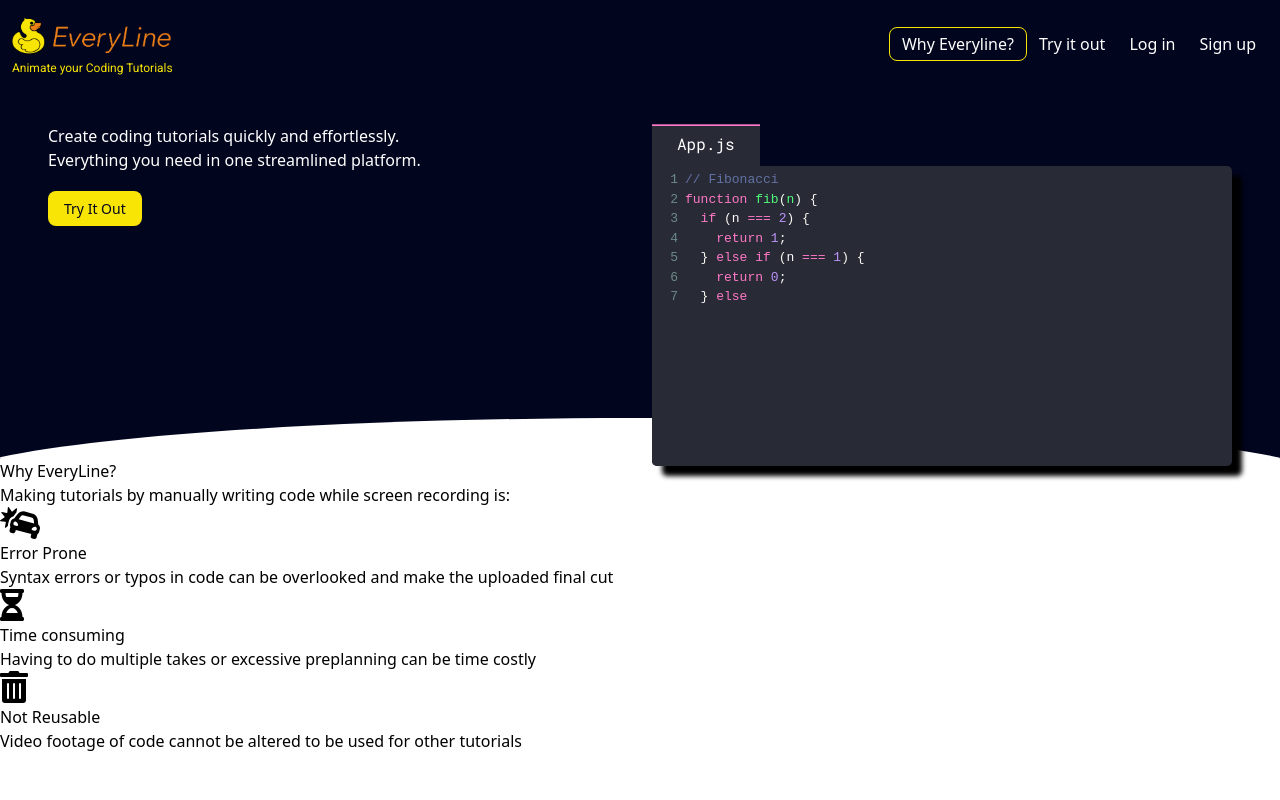
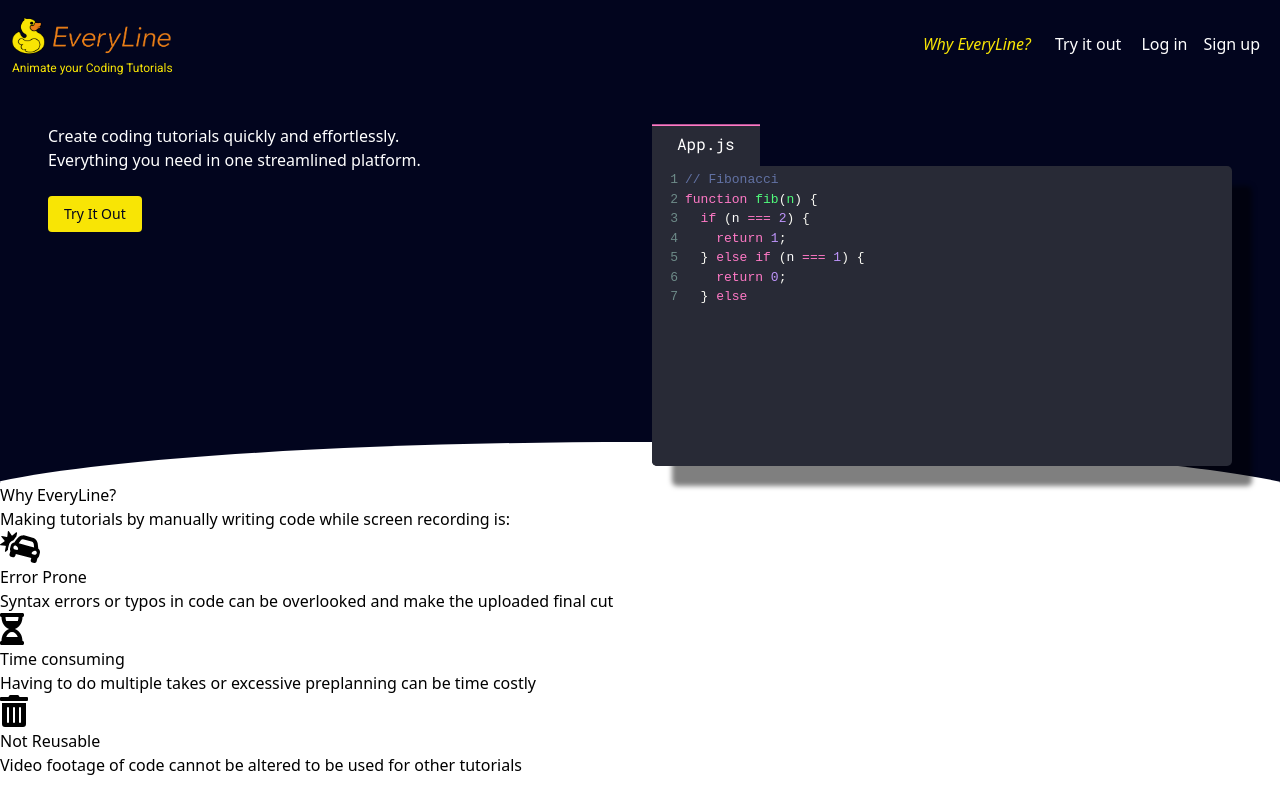
Before and after one commit to andrewroblesdev/EveryLine, a Next.js app: page / in a window 1280 px wide. Built offline with nearby package versions, Linux system fonts and the light colour scheme; what @tailwindcss/typography would draw is missing.

Commit message:
moved links to navbarlinks components

```diff
--- a/components/header/header.js
+++ b/components/header/header.js
@@ -16,7 +16,7 @@ function fib(n) {
 export default function Header() {
   return(
     <div className="bg-everyBlue text-white pt-9">
-      <div className="container mx-auto flex flex-col sm:flex-row sm:px-9">
+      <div className="container mx-auto flex flex-col pb-6 sm:flex-row sm:px-9">
         <div id="lead-text" className="px-3 w-full order-last mt-8 sm:mt-0 sm:order-first">
           <h2>Create coding tutorials quickly and effortlessly.</h2>
           <p className="pb-6">Everything you need in one streamlined platform.</p>
--- a/components/lead/lead.js
+++ b/components/lead/lead.js
@@ -3,7 +3,7 @@ import Link from 'next/link'
 export default function Lead() {
   return (
     <Link href="/demo">
-      <a className="bg-everyYellow text-everyBlue text-sm px-4 py-2 rounded-lg">Try It Out</a>
+      <button className="bg-everyYellow text-everyBlue w-full sm:w-auto text-sm px-4 py-2 rounded">Try It Out</button>
     </Link>
   );
 }
--- a/components/navbar/navbar.js
+++ b/components/navbar/navbar.js
@@ -1,5 +1,6 @@
 import Link from 'next/link'
 import Image from 'next/image'
+import Navbarlinks from './navbarlinks'
 
 export default function Navbar(props) {
   return(
@@ -13,12 +14,7 @@ export default function Navbar(props) {
         </div>
 
         <nav className="sm:col-end-5 sm:col-span-2 flex self-center">
-          <ul className="flex w-full sm:justify-end text-white items-baseline">
-            <li className="border-solid border-everyYellow border py-1 px-3 rounded-lg">Why Everyline?</li>
-            <li className="px-3">Try it out</li>
-            <li className="px-3">Log in</li>
-            <li className="px-3">Sign up</li>
-          </ul>
+          <Navbarlinks />
         </nav>
       </div>
     </header>
--- /dev/null
+++ b/components/navbar/navbarlinks.js
@@ -0,0 +1,12 @@
+import Link from 'next/link'
+
+export default function Navbarlinks() {
+  return (
+    <ul className="flex w-full sm:justify-end text-white items-baseline">
+      <Link href="/"><a className="px-3 italic text-everyYellow hover:text-white">Why EveryLine?</a></Link>
+      <Link href="/demo"><a className="px-3 hover:text-everyYellow">Try it out</a></Link>
+      <Link href="/"><a className="px-2 hover:text-everyYellow">Log in</a></Link>
+      <Link href="/"><a className="px-2 hover:text-everyYellow">Sign up</a></Link>
+    </ul>
+  )
+}
--- a/styles/globals.css
+++ b/styles/globals.css
@@ -6,21 +6,9 @@
 @tailwind components;
 @tailwind utilities;
 
-@media (min-width: 640px) {
-
-  #white-curve {
-    background-color: white;
-    margin-top: -75px;
-    height: 100px;
-    width: 100%;
-    border-top-left-radius: 60%;
-    border-top-right-radius: 60%;
-  }
-}
-
 .react-codemirror2 .CodeMirror {
   border-bottom-left-radius: 5px;
   border-bottom-right-radius: 5px;
   border-top-right-radius: 5px;
-  box-shadow: 10px 10px 5px black;
+  box-shadow: 20px 20px 5px rgba(0, 0, 0, 0.5);
 }
```
Also changed, not shown: pages/demo.js (line endings or trailing spaces).
